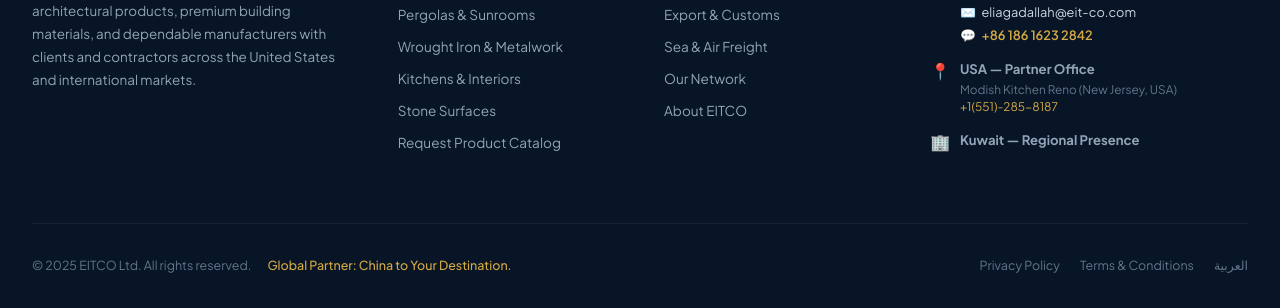
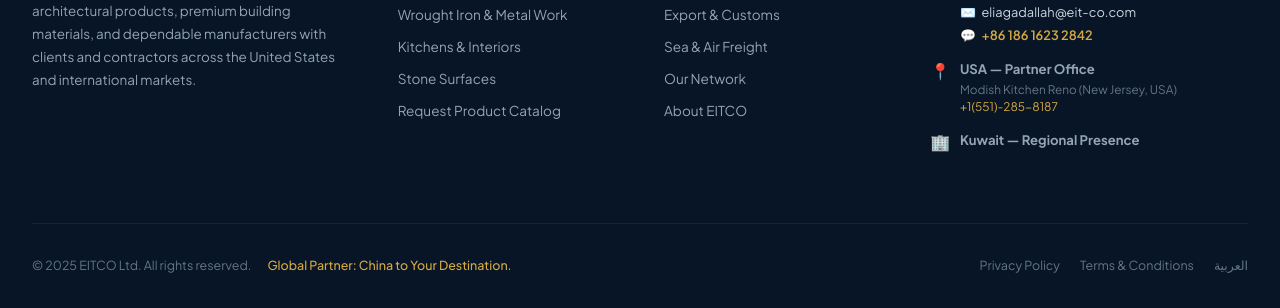
Before and after one commit to AbanoubAzer/smith-website, an Astro site in the folder smith-website/: page / in a window 1280 px wide. Shown: the part 5029-5337 px from the top of the page. Built offline with nearby package versions, Linux system fonts and the light colour scheme; Astro itself is replaced by a stand-in of ours.

Commit message:
feat: sync header and footer products menu with exact 5 categories

```diff
--- a/smith-website/src/components/Footer.astro
+++ b/smith-website/src/components/Footer.astro
@@ -60,12 +60,9 @@ const b = t.brand;
       <div class="footer-col">
         <div class="footer-col-title">{lang === 'en' ? 'Architectural Products' : 'المنتجات المعمارية'}</div>
         <ul>
-          <li><a href={url(lang === 'en' ? '/products/#cat-doors' : '/ar/products/#cat-doors')}>{lang === 'en' ? 'Doors' : 'الأبواب'}</a></li>
-          <li><a href={url(lang === 'en' ? '/products/#cat-windows' : '/ar/products/#cat-windows')}>{lang === 'en' ? 'Windows & Aluminum' : 'النوافذ والألومنيوم'}</a></li>
-          <li><a href={url(lang === 'en' ? '/products/#cat-outdoor' : '/ar/products/#cat-outdoor')}>{lang === 'en' ? 'Pergolas & Sunrooms' : 'البرجولات والغرف الشمسية'}</a></li>
-          <li><a href={url(lang === 'en' ? '/products/#cat-metalwork' : '/ar/products/#cat-metalwork')}>{lang === 'en' ? 'Wrought Iron & Metalwork' : 'الحديد المطروق والمعادن'}</a></li>
-          <li><a href={url(lang === 'en' ? '/products/#cat-kitchens' : '/ar/products/#cat-kitchens')}>{lang === 'en' ? 'Kitchens & Interiors' : 'المطابخ والديكور الداخلي'}</a></li>
-          <li><a href={url(lang === 'en' ? '/products/#cat-stone' : '/ar/products/#cat-stone')}>{lang === 'en' ? 'Stone Surfaces' : 'الأسطح الحجرية'}</a></li>
+          {t.productNav.map((item) => (
+            <li><a href={item.href}>{item.label}</a></li>
+          ))}
           <li><a href={url(lang === 'en' ? '/contact/#quote' : '/ar/contact/#quote')}>{lang === 'en' ? 'Request Product Catalog' : 'طلب كتالوج المنتجات'}</a></li>
         </ul>
       </div>
--- a/smith-website/src/i18n/translations.ts
+++ b/smith-website/src/i18n/translations.ts
@@ -42,7 +42,7 @@ export const translations = {
       requestQuote: 'Request a Quote',
     },
 
-    // PRODUCTS SIMPLE DROPDOWN MENU
+    // PRODUCTS SIMPLE DROPDOWN MENU (MATCHING EXACT 5 CLIENT CATEGORIES)
     productNav: [
       { label: 'Doors', href: url('/products/doors/') },
       { label: 'Windows & Aluminum', href: url('/products/#cat-windows') },
@@ -515,7 +515,7 @@ export const translations = {
       requestQuote: 'طلب عرض سعر',
     },
 
-    // PRODUCTS SIMPLE DROPDOWN MENU
+    // PRODUCTS SIMPLE DROPDOWN MENU (MATCHING EXACT 5 CLIENT CATEGORIES)
     productNav: [
       { label: 'الأبواب', href: url('/ar/products/doors/') },
       { label: 'النوافذ والألومنيوم', href: url('/ar/products/#cat-windows') },
```
